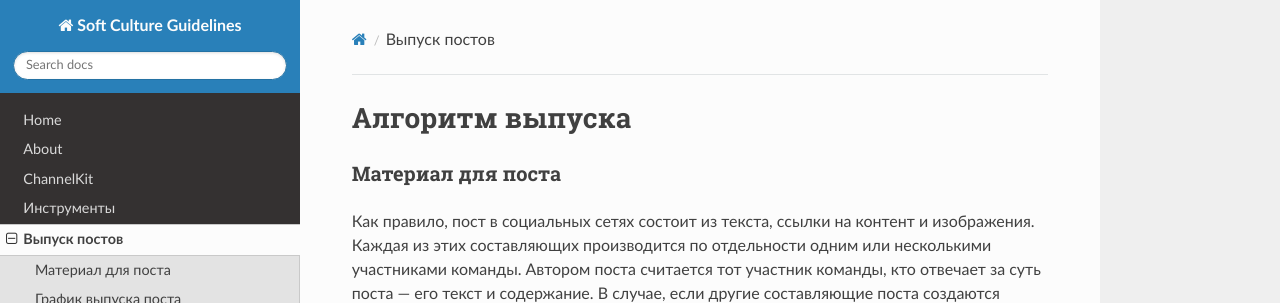
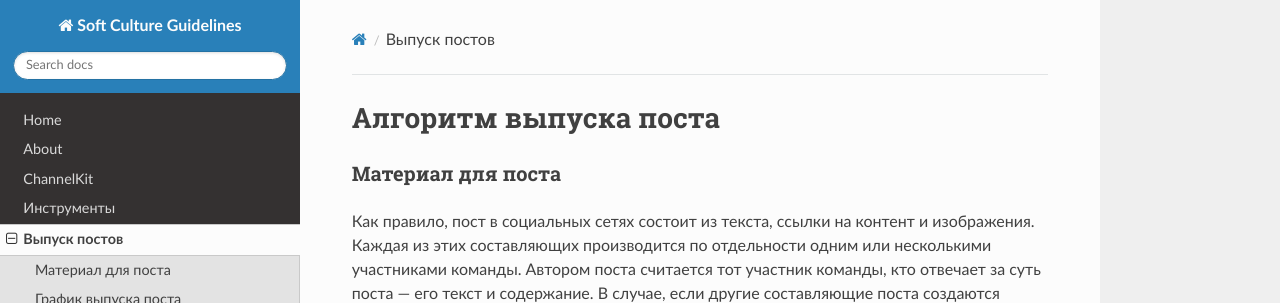
Before and after one commit to arsenyafonin/wiki, an MkDocs documentation site: the page built from docs/INS_05_Posts.md, in a window 1280 px wide and 900 px high. Shown: the top 303 px of the window. Built offline with MkDocs 1.6.1, drawn with Linux system fonts in a browser that asks for light colours; nearby versions of some CDN libraries; old or Windows-style settings are respelled for this version of MkDocs.

Commit message:
Update INS_05_Posts.md

```diff
--- a/docs/INS_05_Posts.md
+++ b/docs/INS_05_Posts.md
@@ -1,4 +1,4 @@
-# Алгоритм выпуска
+# Алгоритм выпуска поста
 
 ### Материал для поста
 
```
